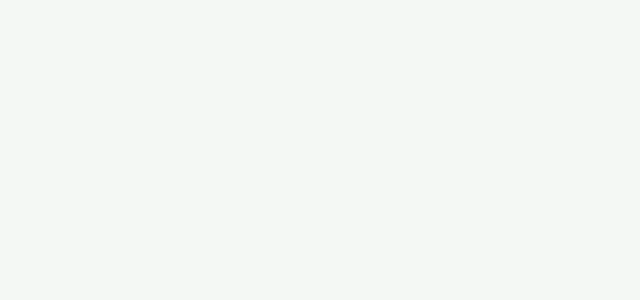
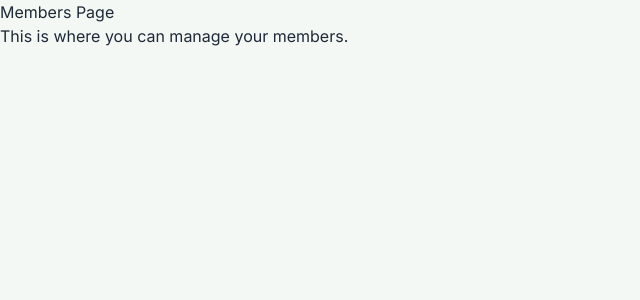
Before and after one commit to ExiledOtie/Kindahub, a React (Vite) app in the folder client/: page /members in a window 1280 px wide. Before the commit this address had no page. Shown: the top 300 px of the page, without its empty margins (0-640 px from the left). Built offline with nearby package versions, Linux system fonts and the light colour scheme; sample sign-in values are in the browser's storage.

Commit message:
membersfile

```diff
--- a/client/src/App.jsx
+++ b/client/src/App.jsx
@@ -1,11 +1,7 @@
 // src/App.jsx
 
 import React from "react";
-import {
-  BrowserRouter,
-  Routes,
-  Route,
-} from "react-router-dom";
+import { BrowserRouter, Routes, Route } from "react-router-dom";
 
 import Login from "./assets/Application/Login";
 
@@ -14,6 +10,9 @@ import Dashboard from "./assets/Application/Dashboard";
 
 // User Dashboard
 import UserDashboard from "./assets/Application/UserDashboard";
+
+// App Pages
+import Members from "./assets/Pages/Members";
 
 import ProtectedRoute from "./assets/Routes/ProtectedRoutes";
 
@@ -24,12 +23,8 @@ const App = () => {
     <BrowserRouter>
       <AuthProvider>
         <Routes>
-
           {/* Login */}
-          <Route
-            path="/"
-            element={<Login />}
-          />
+          <Route path="/" element={<Login />} />
 
           {/* Admin Dashboard */}
           <Route
@@ -51,6 +46,15 @@ const App = () => {
             }
           />
 
+          {/* Members Page */}
+          <Route
+            path="/members"
+            element={
+              <ProtectedRoute>
+                <Members />
+              </ProtectedRoute>
+            }
+          />
         </Routes>
       </AuthProvider>
     </BrowserRouter>
--- a/client/src/assets/Pages/Members.jsx
+++ b/client/src/assets/Pages/Members.jsx
@@ -0,0 +1,12 @@
+
+
+const Members = () => {
+  return (
+    <div className="members-page">
+      <h1>Members Page</h1>
+      <p>This is where you can manage your members.</p>
+    </div>
+  );
+};
+
+export default Members;
```
Also changed, not shown: client/src/assets/Components/Sidebar.jsx (+18 -0 lines).
